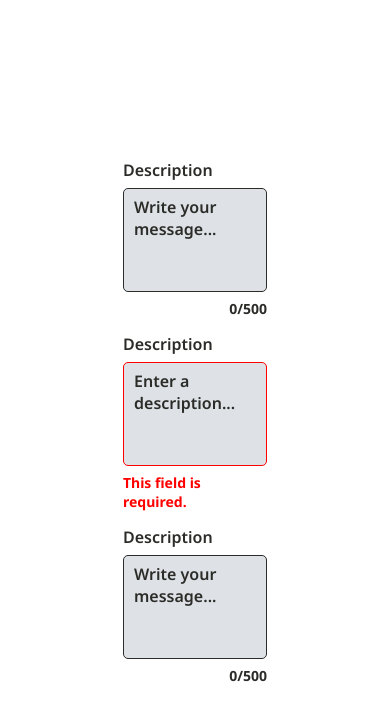
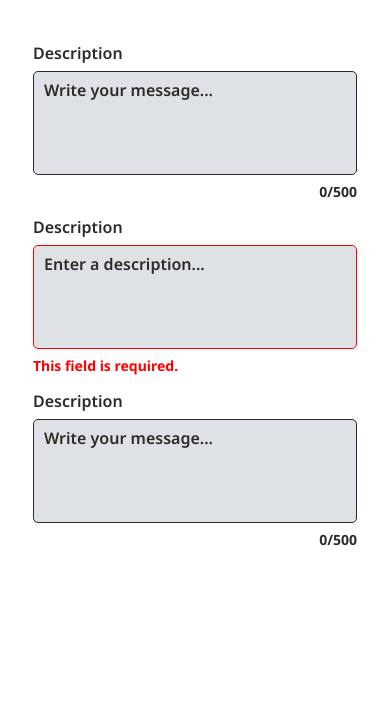
Before and after one commit to AdnaanH/textarea-component, a plain HTML site: page index.html in a window 390 px wide. Drawn offline with Linux system fonts and the light colour scheme.

Commit message:
Complete responsiveness

```diff
--- a/css/style.css
+++ b/css/style.css
@@ -87,3 +87,18 @@ small {
   text-align: left;
   color: var(--alert);
 }
+
+@media (max-width: 960px) {
+  .wrapper {
+    width: 60%;
+  }
+}
+
+@media (max-width: 550px) {
+  .container {
+    min-height: 70vh;
+  }
+  .wrapper {
+    width: 90%;
+  }
+}
```
